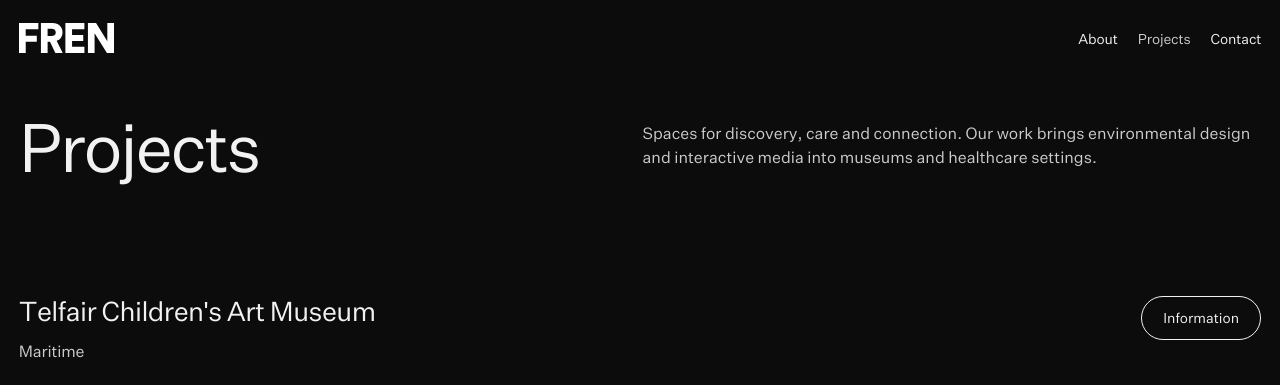
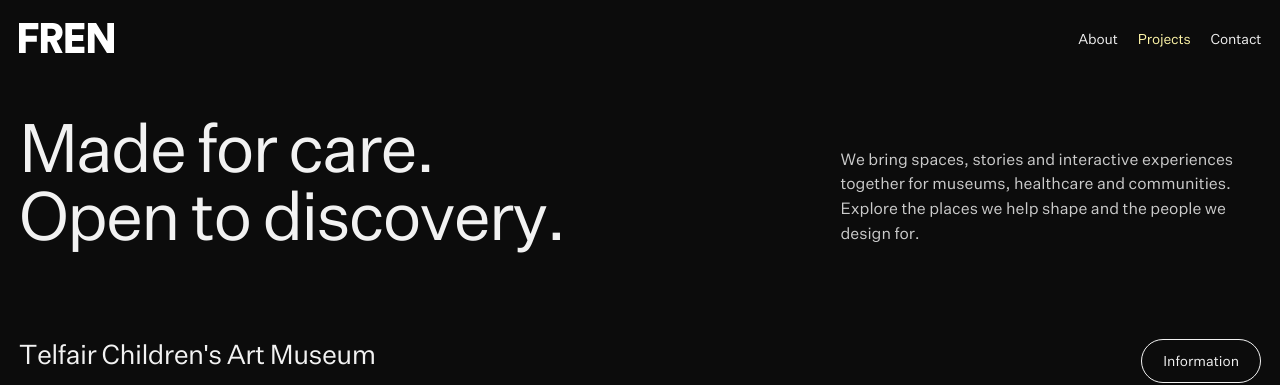
Before and after one commit to iwjong/freninc, a Next.js app: page /projects in a window 1280 px wide. Shown: the top 385 px of the page. Built offline with nearby package versions, Linux system fonts and the light colour scheme; no server answers; grey boxes are pictures that could not be loaded.

Commit message:
Update project page styles and content for improved layout and clarity. Change active link colors in globals.css, refine padding and grid layout in projects.css, and enhance project introduction text in projects.html.

```diff
--- a/app/globals.css
+++ b/app/globals.css
@@ -1220,7 +1220,7 @@ img,video{
 }
 .site-menu .menu-links .active{
   --tw-text-opacity:1;
-  color:var(--color-text-secondary);
+  color:var(--color-accent);
 }
 .site-header{
   padding-top:5.1282051282vw;
@@ -1266,7 +1266,7 @@ img,video{
 }
 .site-link.active{
   --tw-text-opacity:1;
-  color:var(--color-text-secondary);
+  color:var(--color-accent);
 }
 .menu-button{
   height:25.2px;
@@ -2781,7 +2781,7 @@ label:has(.reference-radio:focus-visible) { outline: 2px solid #fff; outline-off
 }
 .cookie-bar a:focus-visible, .cookie-bar button:focus-visible { outline-color: #0c0c0c; }
 
-/* Yellow is reserved for hover; default, selected and focus states are neutral. */
+/* Yellow marks hover and the current header page; other states stay neutral. */
 .cta-large.cta-primary, .cta-small.cta-primary {
   background: var(--color-text-secondary);
   border-color: var(--color-text-secondary);
@@ -2807,7 +2807,7 @@ label:has(.reference-radio:focus-visible) { outline: 2px solid #fff; outline-off
   outline-offset: 4px;
 }
 .about-page .about-brochure :focus-visible, .cookie-bar :focus-visible { outline-color: var(--color-ink); }
-.site-header a[href]:hover, .legal-nav a:hover { color: var(--color-accent); }
+.site-header :is(.nav-links, .menu-links) a:is(:hover, [aria-current="page"]), .legal-nav a:hover { color: var(--color-accent); }
 .form-field .input::placeholder { color: var(--color-text-secondary); }
 .form-field .input:-webkit-autofill { -webkit-text-fill-color: var(--color-text); }
 footer > .site-grid {
--- a/app/projects/projects.css
+++ b/app/projects/projects.css
@@ -17,13 +17,20 @@
   gap: clamp(32px, 5vw, 80px);
   align-items: start;
 }
-.projects-page .projects-intro { padding-top: 36px; }
+.projects-page .projects-intro {
+  grid-template-columns: minmax(0, 1.35fr) minmax(0, .75fr);
+  align-items: end;
+  padding-top: 36px;
+  padding-bottom: clamp(64px, 7vw, 112px);
+}
 .projects-intro h1 {
+  max-width: 18ch;
   font-size: clamp(44px, 5.25vw, 80px);
   line-height: 1.02;
   letter-spacing: -.035em;
 }
-.projects-intro-copy { padding-top: 8px; }
+.projects-intro-copy { padding-bottom: 4px; }
+.projects-page .projects-intro-copy p { max-width: 38ch; }
 .projects-page :is(.projects-intro-copy, .projects-section-copy, .project-description) p {
   max-width: 60ch;
   font-size: var(--fren-body);
@@ -86,7 +93,7 @@
   .projects-page .projects-inquiry,
   .projects-page .project-details { grid-template-columns: minmax(0, 1fr); }
   .projects-page .projects-intro { padding-top: 24px; }
-  .projects-intro-copy { padding-top: 0; }
+  .projects-intro-copy { padding-bottom: 0; }
   .projects-page .project-heading { flex-direction: column; gap: 20px; }
   .projects-page .project-heading button { align-self: flex-start; }
 }
--- a/content/projects.html
+++ b/content/projects.html
@@ -1,11 +1,11 @@
 <div class="projects-page fill-remaining-screen">
  <section class="projects-intro container" aria-labelledby="projects-title">
    <h1 id="projects-title">
-    Projects
+    Made for care.<br/>Open to discovery.
    </h1>
    <div class="projects-intro-copy">
     <p>
-     Spaces for discovery, care and connection. Our work brings environmental design and interactive media into museums and healthcare settings.
+     We bring spaces, stories and interactive experiences together for museums, healthcare and communities. Explore the places we help shape and the people we design for.
     </p>
    </div>
  </section>
```
